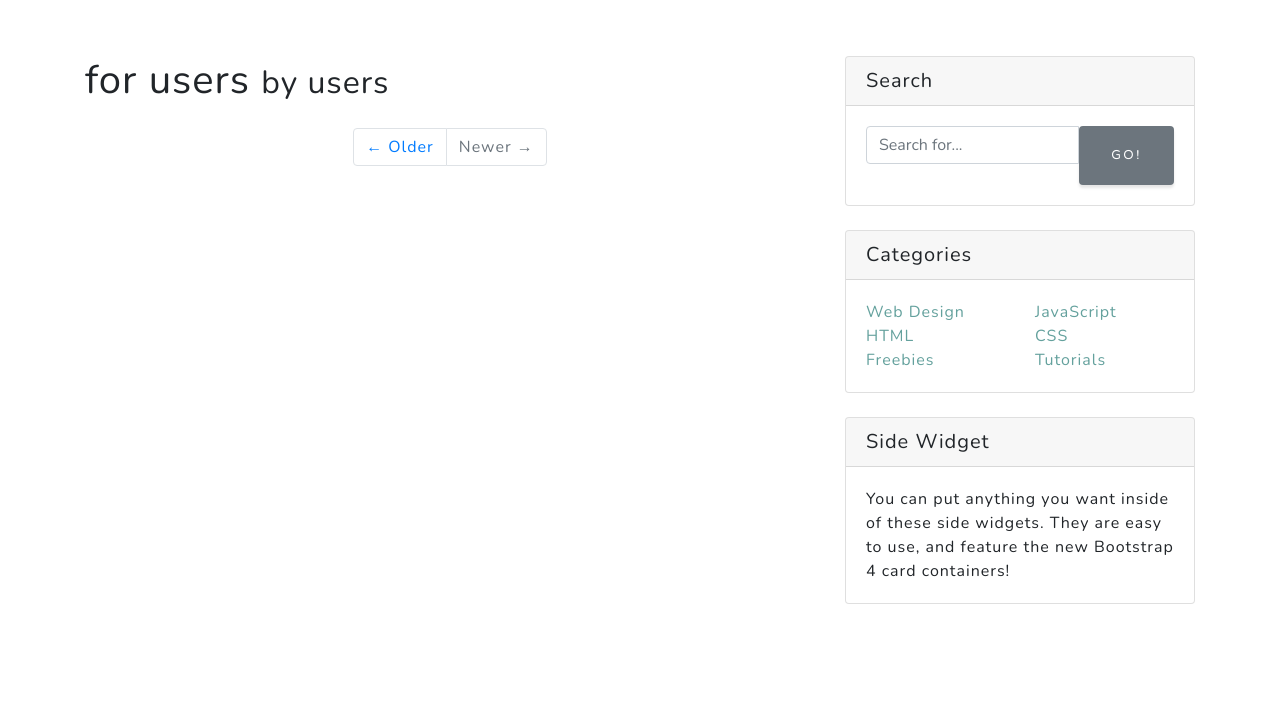
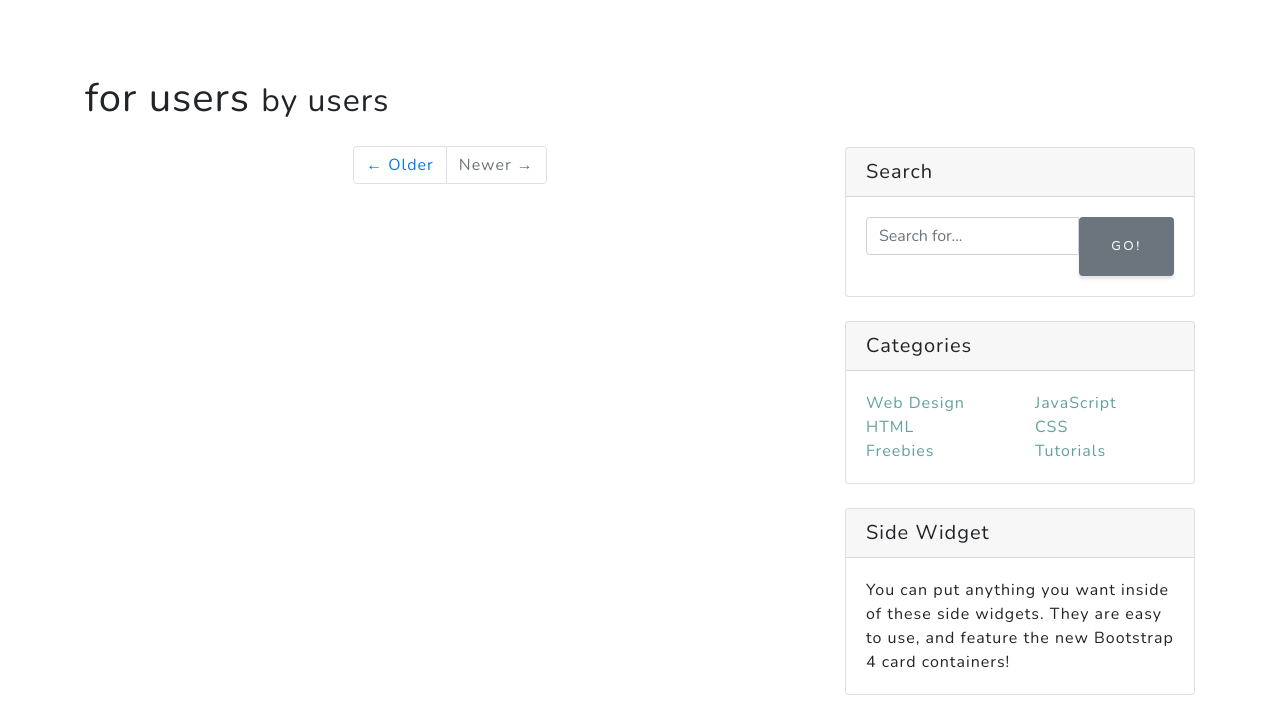
Before and after one commit to tsmcandrew/web_portfolio, a Flask app: page /blog in a window 1280 px wide. Shown: the part 88-807 px from the top of the page. Before the commit the page ends 692 px from the top, so only its background shows below. Run offline with Flask 2, Linux system fonts and the light colour scheme; data that the repository does not hold is empty; some libraries are stand-ins or nearby versions.

Commit message:
more changes hard coded into html to override bootstrap preset css. 05.05.19

```diff
--- a/templates/blog.html
+++ b/templates/blog.html
@@ -1,16 +1,13 @@
 {% extends "base.html" %}
 
 {% block content %}
-    <br>
-    <br>
-    <br>
   <!-- Page Content -->
   <div class="container mt-5">
 
         <div class="row">
 
           <!-- Blog Entries Column -->
-          <div class="col-md-8">
+          <div class="col-md-8" style="margin-top: 90px;">
 
             <h1 class="my-4">for users
               <small>by users</small>
@@ -45,7 +42,7 @@
           </div>
 
           <!-- Sidebar Widgets Column -->
-          <div class="col-md-4">
+          <div class="col-md-4" style="margin-top: 163px">
 
             <!-- Search Widget -->
             <div class="card my-4">
--- a/templates/id_blog.html
+++ b/templates/id_blog.html
@@ -11,7 +11,7 @@
         <div class="row">
 
           <!-- Blog Entries Column -->
-          <div class="col-md-8">
+          <div class="col-md-8" style="margin-top: 43px;">
 
             <h1 class="my-4">for users
               <small>by users</small>
--- a/templates/signup.html
+++ b/templates/signup.html
@@ -1,8 +1,8 @@
 {% extends "base.html" %}
 
 {% block content %}
-<h1>Sign Up Here!</h1>
-<form action="/signup" method="post">
+<h1 style="font-style: italic;margin-top: 130px; margin-left: 15px; color:#64a19d;">Sign Up Here!</h1>
+<form action="/signup" method="post" style="margin: 15px 15px;">
     <div class="form-group">
         <label for="username">Username</label>
         <input class="form-control" name="username" type="username" value="{{ username }}">
--- a/templates/singleUser.html
+++ b/templates/singleUser.html
@@ -10,7 +10,7 @@
         <div class="row">
 
             <!-- Blog Entries Column -->
-            <div class="col-md-8">
+            <div class="col-md-8" style="margin-top: 43px;">
 
             <h1 class="my-4">for users:
               <small>by user <span style="font-style:italic; color: #64a19d;">{{ blog_user }}</span></small>
```
